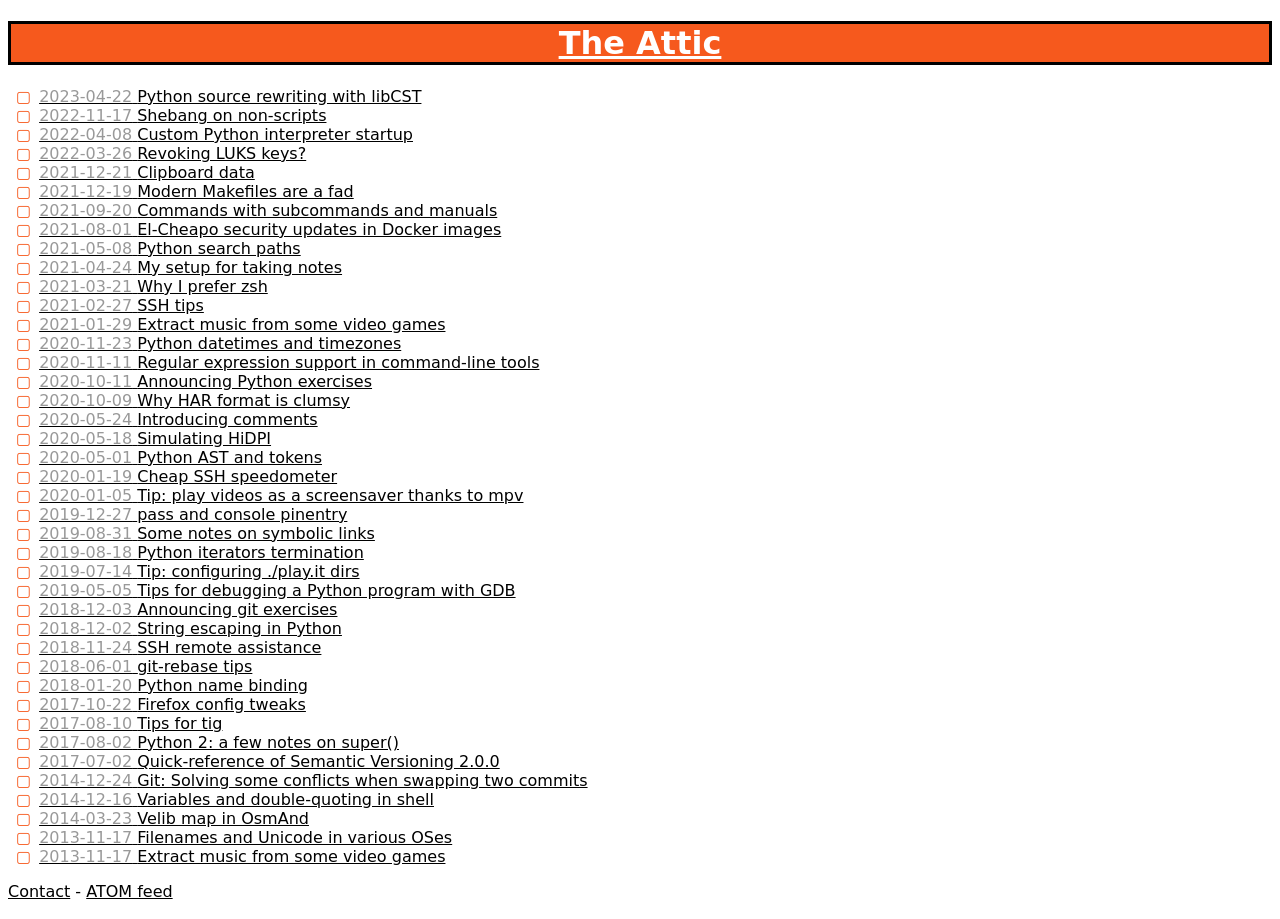
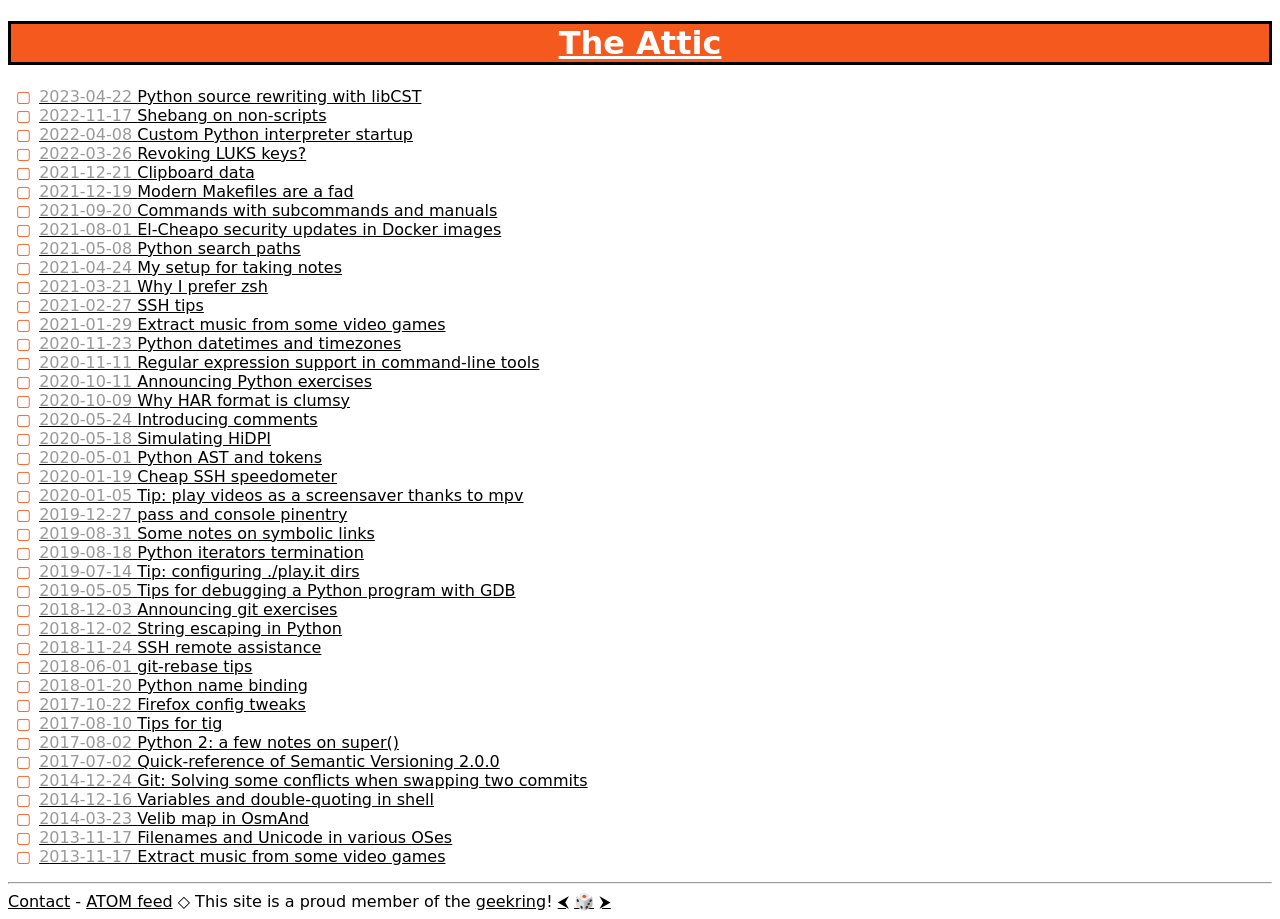
Before and after one commit to hydrargyrum/hydrargyrum.github.io, a Jekyll site: the page built from index-posts.md, in a window 1280 px wide. Built offline with Jekyll 4.4.1, drawn with Linux system fonts in a browser that asks for light colours.

Commit message:
add geekring links

```diff
--- a/_includes/footer.html
+++ b/_includes/footer.html
@@ -1,4 +1,10 @@
 <footer>
+	<hr/>
 	<span class="contact"><a href="/contact.html">Contact</a></span> -
 	<span class="rss"><a href="/feed.xml">ATOM feed</a></span>
+	◇
+	This site is a proud member of the <a href="https://geekring.net/">geekring</a>!
+	<a href="https://geekring.net/site/NUMBER/previous">⮜</a>
+	<a href="https://geekring.net/site/NUMBER/random">🎲</a>
+	<a href="https://geekring.net/site/NUMBER/next">⮞</a>
 </footer>
```
